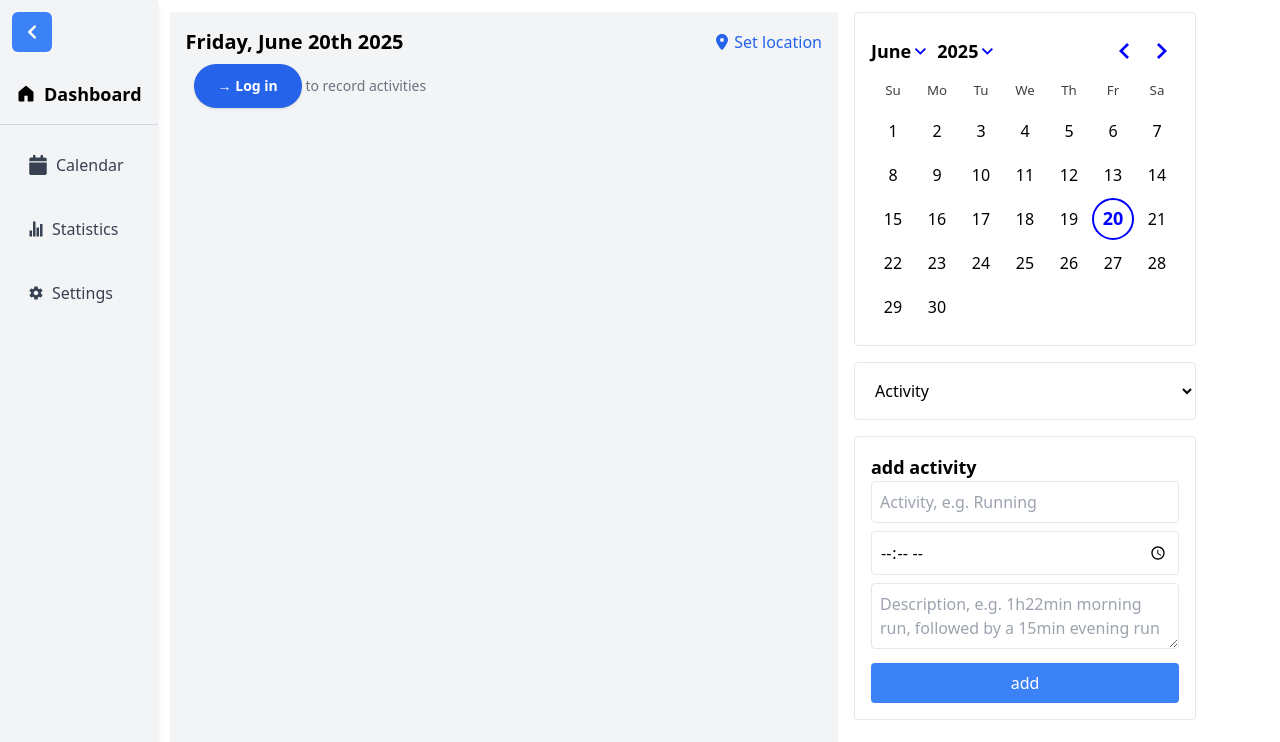
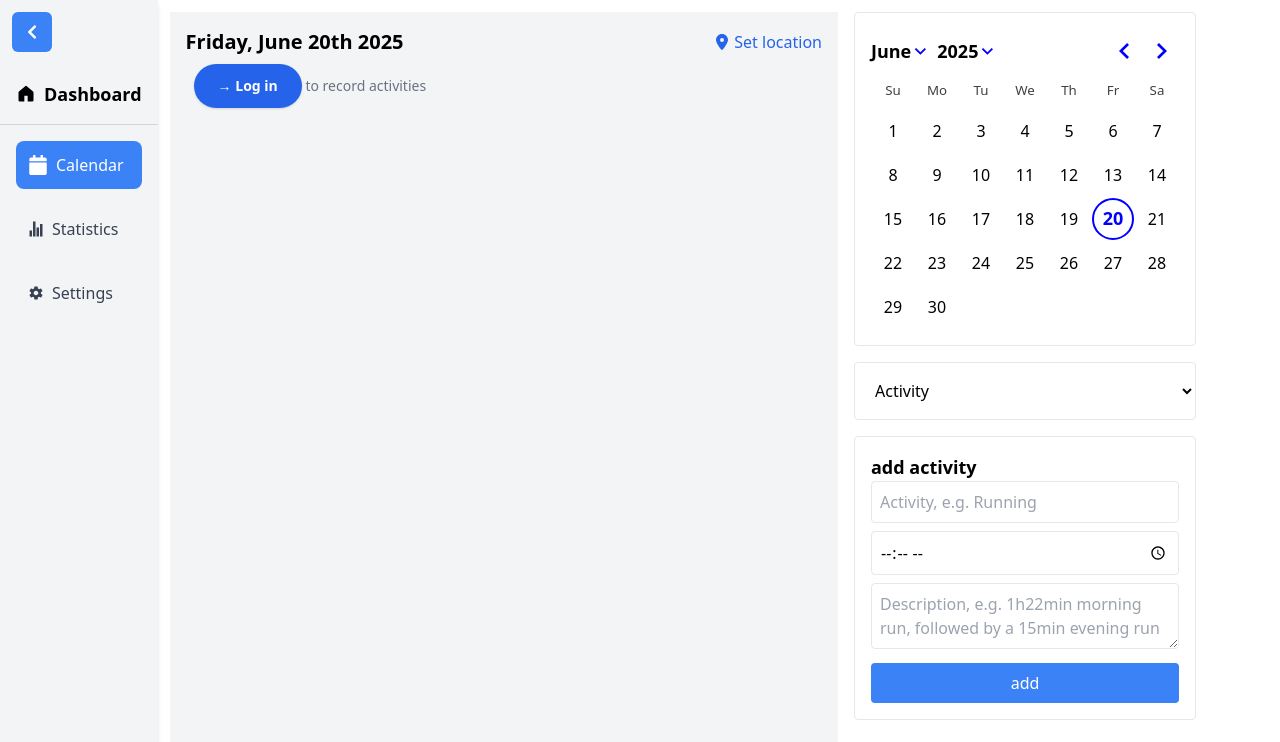
Before and after one commit to Julobulo/Calendar-React, a React (Vite) app in the folder calendar/: page /calendar/day in a window 1280 px wide. Shown: the top 742 px of the page. Built offline with nearby package versions, Linux system fonts and the light colour scheme.

Commit message:
making calendar button blue when in Day component

```diff
--- a/calendar/src/components/Sidebar.tsx
+++ b/calendar/src/components/Sidebar.tsx
@@ -45,7 +45,7 @@ const Sidebar = () => {
       <nav className="flex flex-col p-4 space-y-4">
         <Link
           to="/calendar"
-          className={`p-3 rounded-lg ${isActive("/calendar") ? "bg-blue-500 text-white" : "hover:bg-blue-100 text-gray-700"
+          className={`p-3 rounded-lg ${isActive("/calendar") || isActive("/calendar/day") ? "bg-blue-500 text-white" : "hover:bg-blue-100 text-gray-700"
             }`}
         >
           <div className="flex items-center space-x-2">
```
